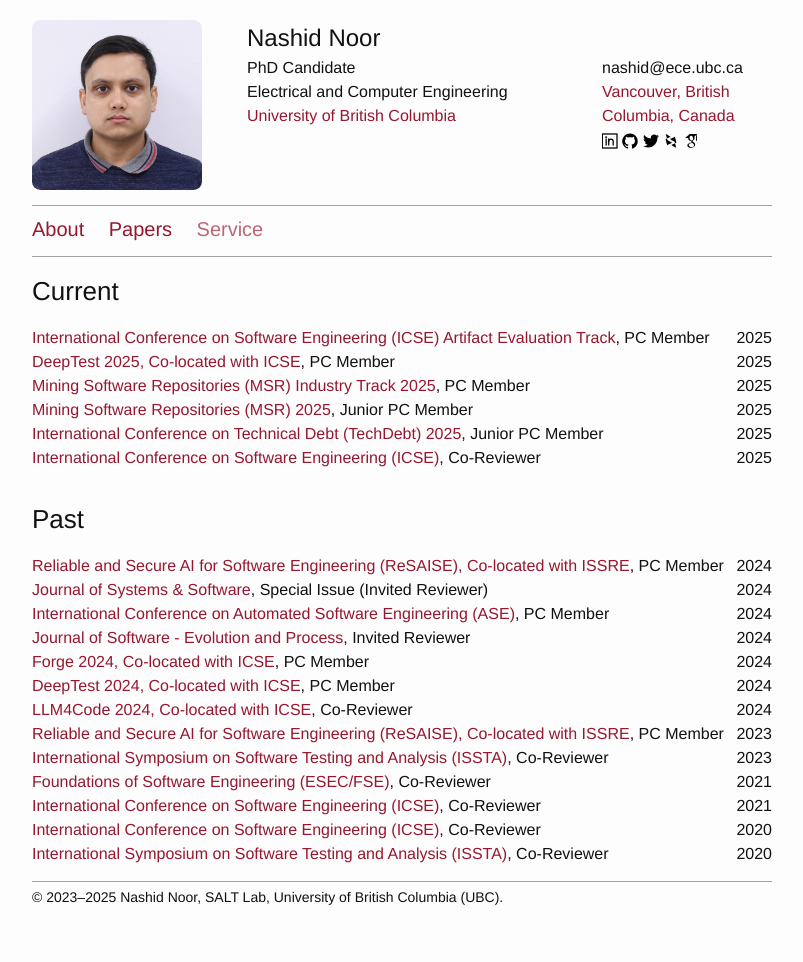
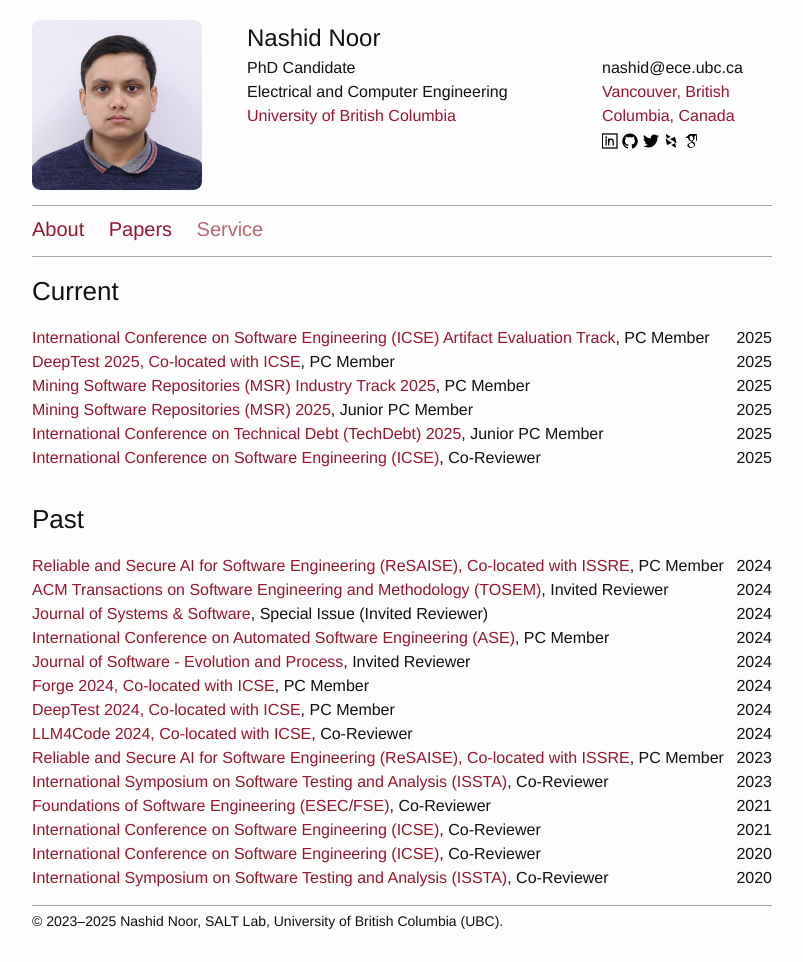
Before and after one commit to nashid/nashid.github.io, a Jekyll site: the page built from nav/service.md, in a window 1280 px wide. Shown: the whole page, without its empty margins (238-1041 px from the left). Built offline with Jekyll 4.4.1, drawn with Linux system fonts in a browser that asks for light colours; before the commit the page ends 938 px from its top, so only the background shows below that.

Commit message:
add review service - tosem

```diff
--- a/_data/services.yml
+++ b/_data/services.yml
@@ -34,6 +34,11 @@
   role: PC Member
   year: 2024
   website: https://resaise.github.io/2024/index.html
+
+- name:  ACM Transactions on Software Engineering and Methodology (TOSEM)
+  role: Invited Reviewer
+  year: 2024
+  website: https://dl.acm.org/journal/tosem
 
 - name: Journal of Systems & Software
   role: Special Issue (Invited Reviewer)
```
